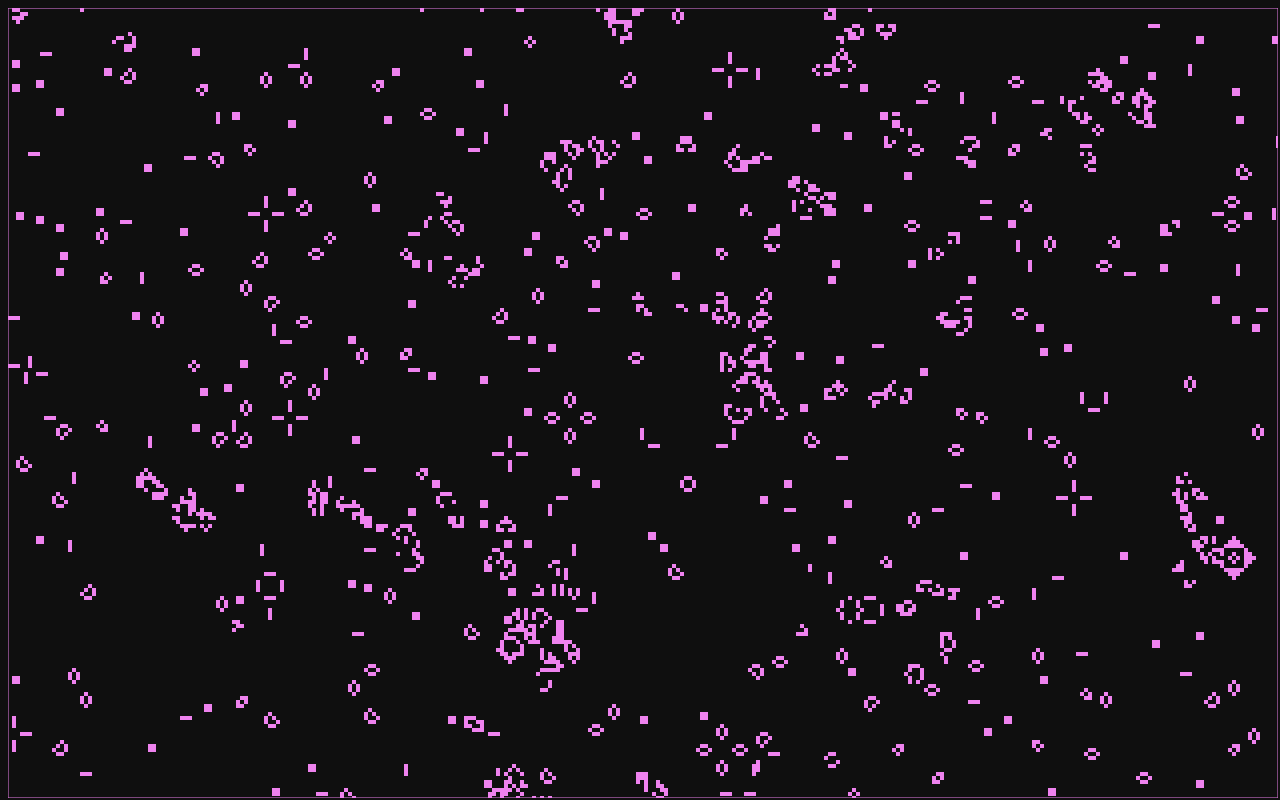
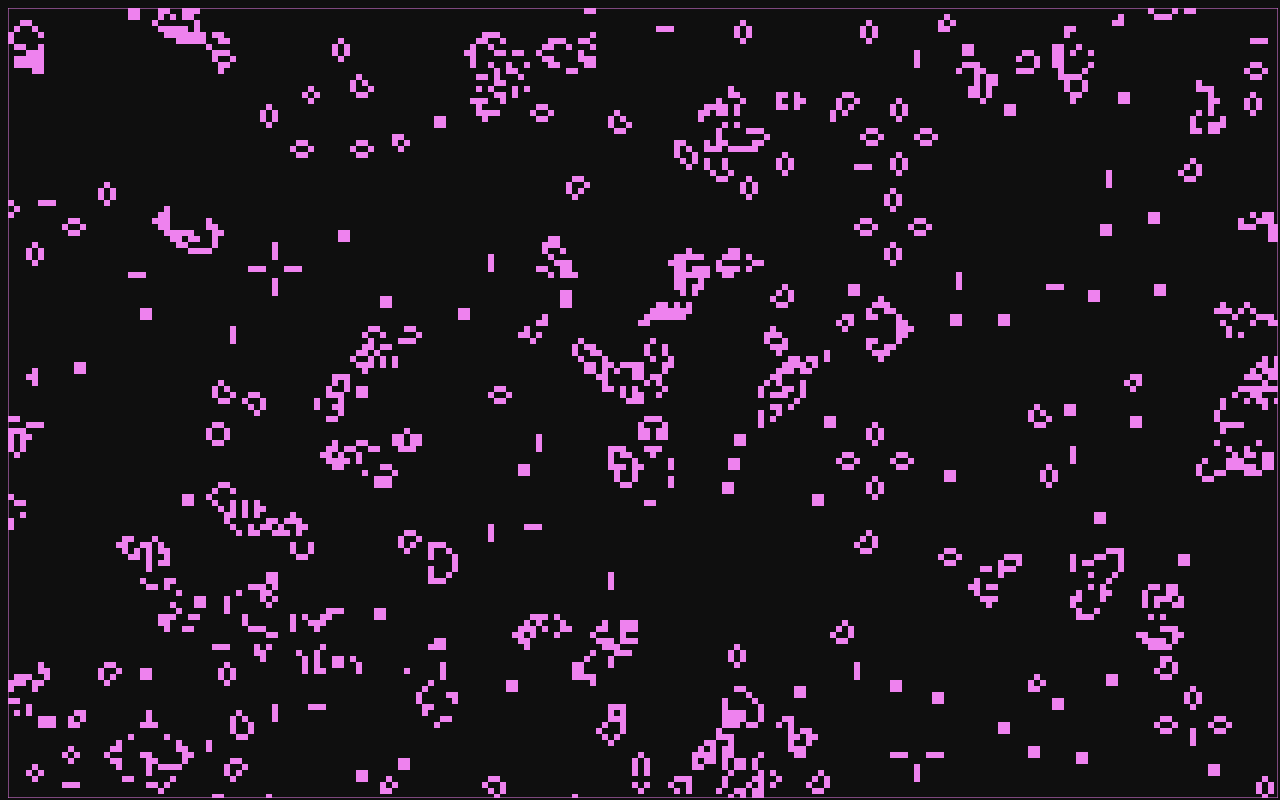
Before and after one commit to aadroher/armandadroher_name, a React app: page / in a window 1280 px wide. Built offline with nearby package versions, Linux system fonts and the light colour scheme.

Commit message:
Uses requestAnimationFrame and adds the config for the first render tick.

```diff
--- /dev/null
+++ b/src/game-of-life/config.tsx
@@ -0,0 +1,8 @@
+export type WorldDimensions = {
+  width: number;
+  height: number;
+};
+export const ticksPerSecond = 25;
+export const firstTickToRender = 2;
+export const frameToCanvasScaleFactor = 6;
+export const aliveCellDensity = 0.25;
--- a/src/game-of-life/game-of-life.tsx
+++ b/src/game-of-life/game-of-life.tsx
@@ -1,50 +1,23 @@
 import React, { useRef, useEffect, useState } from 'react';
+import {
+  ticksPerSecond,
+  frameToCanvasScaleFactor,
+  WorldDimensions,
+  aliveCellDensity,
+} from './config';
 import { createCells, createWorld, evolve, getWorldAliveCells } from './world';
 import WorldCanvas from './world-canvas';
 
-const initialCoordinates: number[][] = [
-  [0, 0],
-  [1, 0],
-  [-1, 0],
-];
-
-const frameToCanvasScaleFactor = 4;
-const ticksPerSecond = 60;
-
-type UseInterval = (callback: Function, delay: number) => void;
-const useInterval: UseInterval = (callback, delay) => {
-  const savedCallback = useRef(callback);
-
-  // Remember the latest callback.
-  useEffect(() => {
-    savedCallback.current = callback;
-  }, [callback]);
-
-  // Set up the interval.
-  useEffect(() => {
-    const tick = () => {
-      savedCallback.current();
-    };
-    if (delay !== null) {
-      const id = setInterval(tick, delay);
-      return () => clearInterval(id);
-    }
-  }, [delay]);
-};
-
-type WorldDimensions = {
-  width: number;
-  height: number;
-};
-const worldDimensions: WorldDimensions = {
+type GetWorldDimensions = () => WorldDimensions;
+const getWorldDimensions: GetWorldDimensions = () => ({
   width: (window.innerWidth - 10) / frameToCanvasScaleFactor,
   height: (window.innerHeight - 10) / frameToCanvasScaleFactor,
-};
+});
+const worldDimensions = getWorldDimensions();
+
 const initialNumCells = Math.floor(
-  worldDimensions.width * worldDimensions.height * 0.2
+  worldDimensions.width * worldDimensions.height * aliveCellDensity
 );
-
-console.log({ initialNumCells });
 
 type GetRandomInt = (range: number) => number;
 const getRandomInt: GetRandomInt = range =>
@@ -66,20 +39,44 @@ const getRandomCoordinates: GetRandomCoordinates = (
 const initialCells = createCells(
   getRandomCoordinates(worldDimensions, initialNumCells)
 );
-console.log({ initialCells });
 const initialWorld = createWorld(initialCells);
+
+type UseInterval = (callback: Function, delay: number) => void;
+const useInterval: UseInterval = (callback, delay) => {
+  const savedCallback = useRef(callback);
+  useEffect(() => {
+    savedCallback.current = callback;
+  }, [callback]);
+
+  useEffect(() => {
+    const tick = () => {
+      savedCallback.current();
+    };
+
+    if (delay !== null) {
+      const id = setInterval(tick, delay);
+      return () => clearInterval(id);
+    }
+  }, [delay]);
+};
 
 type GameOfLife = React.FunctionComponent<{}>;
 const GameOfLife: GameOfLife = () => {
   const [world, setWorld] = useState(initialWorld);
+  const [tick, setTick] = useState(0);
   useInterval(() => {
     const newWorld = evolve(world);
     setWorld(newWorld);
+    setTick(tick + 1);
   }, 1000 / ticksPerSecond);
 
   const aliveCells = getWorldAliveCells(world);
   return (
-    <WorldCanvas aliveCells={aliveCells} worldDimensions={worldDimensions} />
+    <WorldCanvas
+      tick={tick}
+      aliveCells={aliveCells}
+      worldDimensions={worldDimensions}
+    />
   );
 };
 
--- a/src/game-of-life/world-canvas.tsx
+++ b/src/game-of-life/world-canvas.tsx
@@ -1,11 +1,9 @@
 import React, { useRef, useEffect } from 'react';
-
-type WorldDimensions = {
-  width: number;
-  height: number;
-};
-
-const frameToCanvasScaleFactor = 4;
+import {
+  firstTickToRender,
+  frameToCanvasScaleFactor,
+  WorldDimensions,
+} from './config';
 
 type UpdateCanvas = (
   canvas: HTMLCanvasElement | null,
@@ -17,6 +15,7 @@ const updateCanvas: UpdateCanvas = (
   { width, height },
   newAliveCells
 ) => {
+  window.requestAnimationFrame(() => {
     if (canvas) {
       const context = canvas.getContext('2d');
       if (context) {
@@ -37,16 +36,18 @@ const updateCanvas: UpdateCanvas = (
         });
       }
     }
+  });
 };
 
 type WorldCanvas = React.FunctionComponent<{
+  tick: number;
   aliveCells: number[][];
   worldDimensions: WorldDimensions;
 }>;
-const WorldCanvas: WorldCanvas = ({ aliveCells, worldDimensions }) => {
+const WorldCanvas: WorldCanvas = ({ tick, aliveCells, worldDimensions }) => {
   const canvasRef = useRef(null);
   useEffect(() => {
-    if (canvasRef.current) {
+    if (canvasRef.current && tick >= firstTickToRender) {
       updateCanvas(canvasRef.current, worldDimensions, aliveCells);
     }
   }, [aliveCells]);
```
Lines whose indentation alone changed are shown as unchanged.
